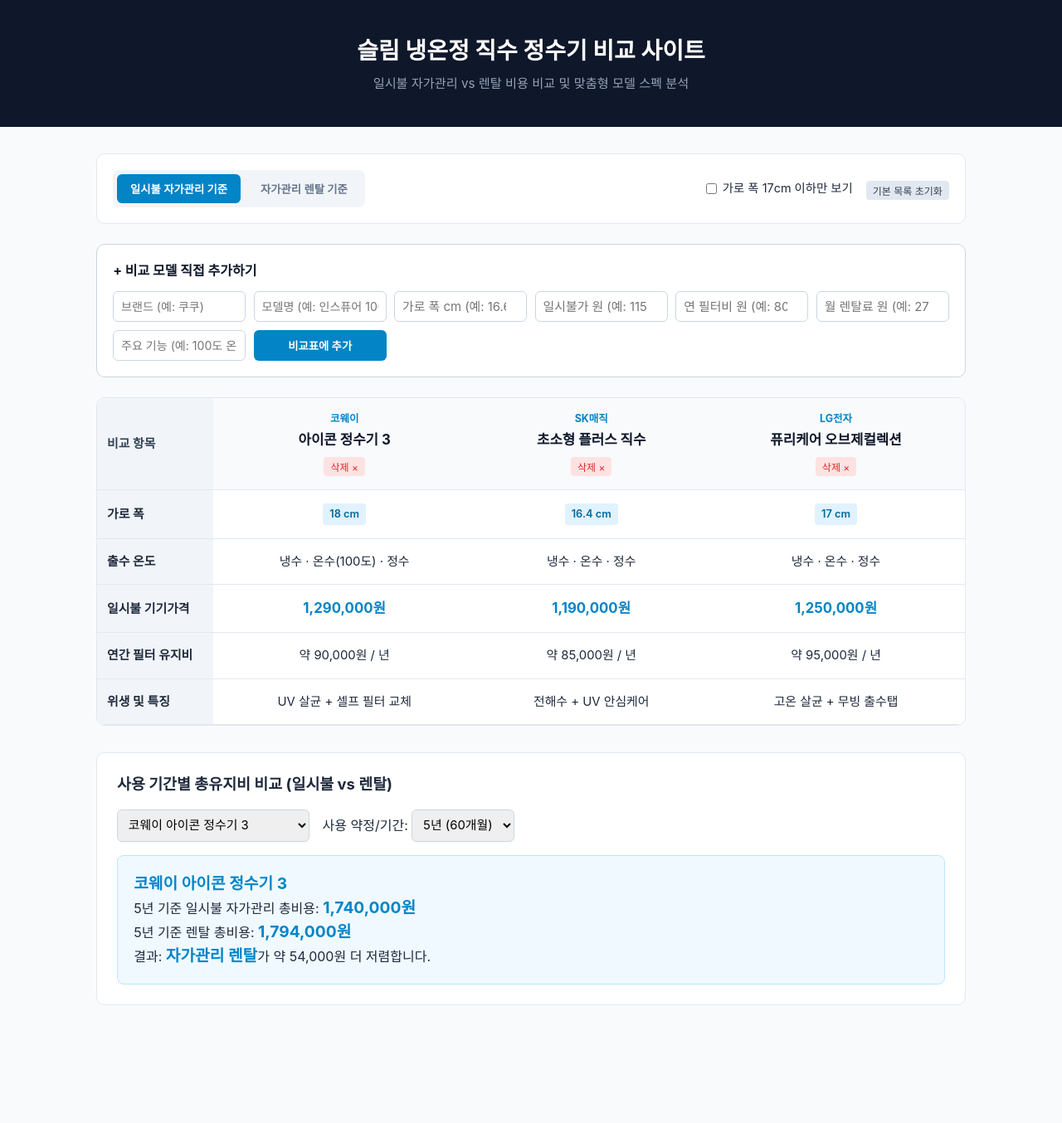
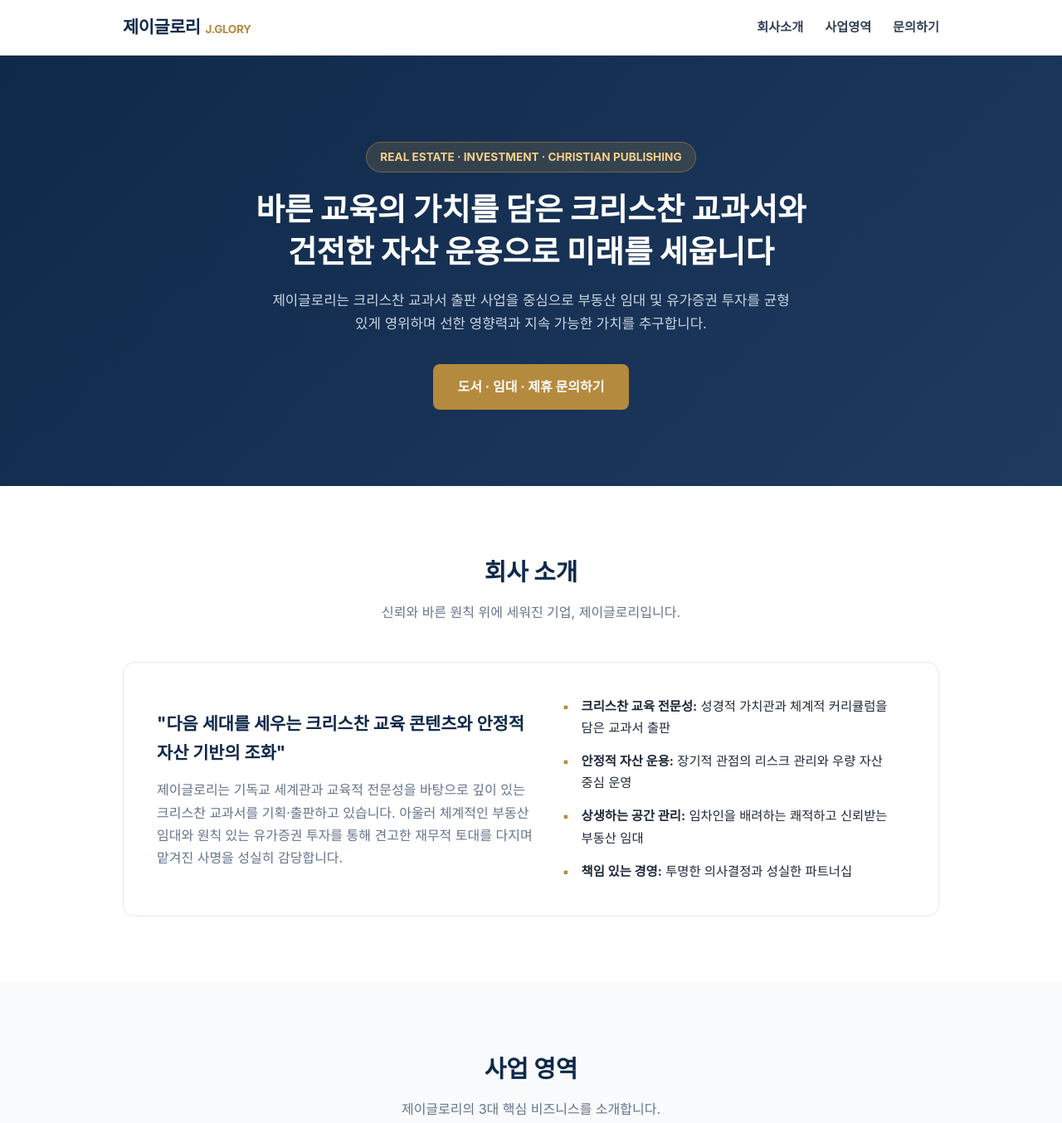
Before and after one commit to junyoungkim2016/test, a plain HTML site: page index.html in a window 1280 px wide. Shown: the top 1354 px of the page at 83% size. Before the commit the page ends 1244 px from the top, so only its background shows below. Drawn offline with Linux system fonts and the light colour scheme.

Commit message:
Replace purifier comparison page with J.GLORY company landing page

```diff
--- a/index.html
+++ b/index.html
@@ -1,210 +1,264 @@
 <!DOCTYPE html>
 <html lang="ko">
 <head>
-  <meta charset="UTF-8">
-  <meta name="viewport" content="width=device-width, initial-scale=1.0">
-  <title>슬림 냉온정 직수 정수기 비교 플랫폼</title>
+  <meta charset="UTF-8" />
+  <meta name="viewport" content="width=device-width, initial-scale=1.0" />
+  <title>제이글로리 | 부동산 임대 · 유가증권 투자 · 크리스찬 교과서 출판</title>
   <style>
-    * { box-sizing: border-box; margin: 0; padding: 0; font-family: 'Pretendard', -apple-system, BlinkMacSystemFont, sans-serif; }
-    body { background-color: #f8fafc; color: #1e293b; line-height: 1.5; }
-    header { background: #0f172a; color: #fff; padding: 2.5rem 1.5rem; text-align: center; }
-    header h1 { font-size: 1.75rem; margin-bottom: 0.5rem; }
-    header p { color: #94a3b8; font-size: 0.95rem; }
-    .container { max-width: 1080px; margin: 0 auto; padding: 2rem 1rem; }
-    .control-panel { display: flex; justify-content: space-between; align-items: center; flex-wrap: wrap; gap: 1rem; background: #fff; padding: 1.2rem; border-radius: 10px; border: 1px solid #e2e8f0; margin-bottom: 1.5rem; }
-    .mode-tabs { display: flex; gap: 0.5rem; background: #f1f5f9; padding: 0.3rem; border-radius: 8px; }
-    .tab-btn { padding: 0.5rem 1rem; border: none; border-radius: 6px; font-weight: 600; cursor: pointer; background: transparent; color: #64748b; transition: all 0.2s; }
-    .tab-btn.active { background: #0284c7; color: #fff; }
-    .filter-group { display: flex; gap: 1rem; align-items: center; flex-wrap: wrap; font-size: 0.9rem; }
-    .filter-group label { display: flex; align-items: center; gap: 0.4rem; cursor: pointer; }
-    .add-box { background: #fff; border: 1px solid #cbd5e1; border-radius: 10px; padding: 1.2rem; margin-bottom: 1.5rem; }
-    .add-box h2 { font-size: 1rem; margin-bottom: 0.8rem; color: #0f172a; }
-    .form-grid { display: grid; grid-template-columns: repeat(auto-fit, minmax(140px, 1fr)); gap: 0.6rem; }
-    .form-grid input { padding: 0.55rem; border: 1px solid #cbd5e1; border-radius: 6px; font-size: 0.88rem; width: 100%; }
-    .btn-primary { background: #0284c7; color: #fff; border: none; border-radius: 6px; padding: 0.55rem 1rem; font-weight: 600; cursor: pointer; }
-    .btn-primary:hover { background: #0369a1; }
-    .table-wrap { overflow-x: auto; background: #fff; border-radius: 10px; border: 1px solid #e2e8f0; margin-bottom: 2rem; }
-    table { width: 100%; border-collapse: collapse; text-align: center; min-width: 720px; }
-    th, td { padding: 1rem 0.75rem; border-bottom: 1px solid #e2e8f0; font-size: 0.93rem; }
-    th { background: #f8fafc; font-weight: 600; color: #334155; }
-    td:first-child, th:first-child { text-align: left; font-weight: 600; background: #f1f5f9; width: 140px; min-width: 140px; }
-    .brand-tag { font-size: 0.78rem; color: #0284c7; font-weight: 700; display: block; }
-    .model-name { font-size: 1.05rem; font-weight: 700; color: #0f172a; display: block; margin: 0.2rem 0; }
-    .del-btn { background: #fee2e2; color: #dc2626; border: none; padding: 0.2rem 0.5rem; border-radius: 4px; font-size: 0.75rem; cursor: pointer; margin-top: 0.3rem; }
-    .price-highlight { font-size: 1.05rem; font-weight: 700; color: #0284c7; }
-    .badge { display: inline-block; padding: 0.2rem 0.5rem; background: #e0f2fe; color: #0369a1; border-radius: 4px; font-size: 0.8rem; font-weight: 600; }
-    .calc-card { background: #fff; padding: 1.5rem; border-radius: 10px; border: 1px solid #e2e8f0; }
-    .calc-card h2 { font-size: 1.15rem; margin-bottom: 1rem; }
-    .calc-controls { display: flex; gap: 1rem; flex-wrap: wrap; align-items: center; margin-bottom: 1rem; }
-    select, input[type="number"] { padding: 0.55rem; border: 1px solid #cbd5e1; border-radius: 6px; font-size: 0.93rem; }
-    .calc-result { background: #f0f9ff; border: 1px solid #bae6fd; padding: 1.2rem; border-radius: 8px; font-size: 1rem; }
-    .calc-result strong { color: #0284c7; font-size: 1.2rem; }
+    :root {
+      --primary: #0f294a;
+      --primary-dark: #091a30;
+      --accent: #b48a3e;
+      --text: #1f2937;
+      --muted: #64748b;
+      --bg-light: #f8fafc;
+      --border: #e2e8f0;
+    }
+    * { box-sizing: border-box; margin: 0; padding: 0; }
+    html { scroll-behavior: smooth; }
+    body {
+      font-family: 'Pretendard', -apple-system, BlinkMacSystemFont, 'Malgun Gothic', sans-serif;
+      color: var(--text);
+      line-height: 1.7;
+      word-break: keep-all;
+    }
+    a { text-decoration: none; color: inherit; }
+    .container { max-width: 1024px; margin: 0 auto; padding: 0 20px; }
+
+    /* 상단 네비게이션 */
+    header {
+      position: sticky; top: 0; z-index: 100;
+      background: rgba(255, 255, 255, 0.96);
+      border-bottom: 1px solid var(--border);
+      backdrop-filter: blur(6px);
+    }
+    .nav {
+      display: flex; justify-content: space-between; align-items: center;
+      height: 66px;
+    }
+    .logo {
+      font-size: 1.3rem; font-weight: 800; color: var(--primary);
+      letter-spacing: -0.02em;
+    }
+    .logo span { color: var(--accent); font-size: 0.85rem; margin-left: 6px; font-weight: 700; }
+    .nav-links { display: flex; gap: 26px; font-size: 0.95rem; font-weight: 600; color: #334155; }
+    .nav-links a:hover { color: var(--primary); }
+
+    /* 첫 화면 (히어로) */
+    .hero {
+      padding: 104px 0 92px;
+      background: linear-gradient(135deg, #0f294a 0%, #1e3a5f 100%);
+      color: #ffffff;
+      text-align: center;
+    }
+    .badge {
+      display: inline-block; padding: 6px 16px; border-radius: 999px;
+      background: rgba(180, 138, 62, 0.2); border: 1px solid rgba(180, 138, 62, 0.5);
+      color: #f3d08a; font-size: 0.85rem; font-weight: 700; margin-bottom: 20px;
+    }
+    .hero h1 {
+      font-size: 2.35rem; font-weight: 800; line-height: 1.35;
+      margin-bottom: 18px;
+    }
+    .hero p {
+      max-width: 640px; margin: 0 auto 34px;
+      color: #cbd5e1; font-size: 1.05rem;
+    }
+    .btn {
+      display: inline-block; padding: 14px 30px; border-radius: 8px;
+      background: var(--accent); color: #ffffff; font-weight: 700;
+      transition: opacity 0.2s;
+    }
+    .btn:hover { opacity: 0.9; }
+
+    /* 공통 섹션 */
+    section { padding: 80px 0; }
+    .bg-light { background: var(--bg-light); }
+    .section-title { text-align: center; margin-bottom: 46px; }
+    .section-title h2 { font-size: 1.8rem; font-weight: 800; color: var(--primary); margin-bottom: 10px; }
+    .section-title p { color: var(--muted); }
+
+    /* 회사 소개 박스 */
+    .about-box {
+      background: #ffffff; border: 1px solid var(--border);
+      border-radius: 14px; padding: 40px;
+      display: grid; grid-template-columns: 1.1fr 1fr; gap: 36px; align-items: center;
+    }
+    .about-list { list-style: none; display: grid; gap: 14px; }
+    .about-list li {
+      padding-left: 22px; position: relative; font-size: 0.96rem;
+    }
+    .about-list li::before {
+      content: "▪"; position: absolute; left: 0; color: var(--accent); font-weight: 800;
+    }
+
+    /* 카드 그리드 */
+    .grid {
+      display: grid;
+      grid-template-columns: repeat(auto-fit, minmax(280px, 1fr));
+      gap: 24px;
+    }
+    .card {
+      background: #ffffff; padding: 32px 28px; border-radius: 12px;
+      border: 1px solid var(--border);
+      border-top: 4px solid var(--primary);
+    }
+    .card-num {
+      display: inline-block; font-size: 0.82rem; font-weight: 800;
+      color: var(--accent); margin-bottom: 8px; letter-spacing: 0.05em;
+    }
+    .card h3 { font-size: 1.22rem; margin-bottom: 12px; color: #0f172a; }
+    .card p { color: var(--muted); font-size: 0.95rem; }
+
+    /* 문의 섹션 */
+    .contact-wrap {
+      display: grid; grid-template-columns: 1fr 1.2fr; gap: 36px;
+      background: #ffffff; padding: 36px; border-radius: 14px; border: 1px solid var(--border);
+    }
+    .contact-info p { margin-bottom: 12px; font-size: 0.96rem; color: #334155; }
+    form { display: grid; gap: 14px; }
+    input, textarea, select {
+      width: 100%; padding: 12px 14px; border: 1px solid var(--border);
+      border-radius: 8px; font-size: 0.95rem; font-family: inherit; background: #fff;
+    }
+    textarea { min-height: 110px; resize: vertical; }
+    button[type="submit"] {
+      border: none; cursor: pointer; font-size: 1rem; background: var(--primary);
+    }
+
+    /* 푸터 */
+    footer {
+      background: #0f172a; color: #94a3b8;
+      padding: 42px 0; font-size: 0.85rem; line-height: 1.85;
+    }
+    footer strong { color: #f8fafc; }
+
+    @media (max-width: 768px) {
+      .hero h1 { font-size: 1.75rem; }
+      .about-box, .contact-wrap { grid-template-columns: 1fr; padding: 26px; }
+      .nav-links { gap: 16px; font-size: 0.88rem; }
+    }
   </style>
 </head>
 <body>
+
+  <!-- 상단 메뉴 -->
   <header>
-  <h1>슬림 냉온정 직수 정수기 비교 사이트</h1>
-  <p>일시불 자가관리 vs 렌탈 비용 비교 및 맞춤형 모델 스펙 분석</p>
+    <div class="container nav">
+      <a href="#" class="logo">제이글로리<span>J.GLORY</span></a>
+      <nav class="nav-links">
+        <a href="#about">회사소개</a>
+        <a href="#business">사업영역</a>
+        <a href="#contact">문의하기</a>
+      </nav>
+    </div>
   </header>
+
+  <!-- 첫 화면 -->
+  <section class="hero">
     <div class="container">
-  <div class="control-panel">
-    <div class="mode-tabs">
-      <button class="tab-btn active" id="tabLump" onclick="setMode('lump')">일시불 자가관리 기준</button>
-      <button class="tab-btn" id="tabRental" onclick="setMode('rental')">자가관리 렌탈 기준</button>
+      <span class="badge">REAL ESTATE · INVESTMENT · CHRISTIAN PUBLISHING</span>
+      <h1>바른 교육의 가치를 담은 크리스찬 교과서와<br />건전한 자산 운용으로 미래를 세웁니다</h1>
+      <p>제이글로리는 크리스찬 교과서 출판 사업을 중심으로 부동산 임대 및 유가증권 투자를 균형 있게 영위하며 선한 영향력과 지속 가능한 가치를 추구합니다.</p>
+      <a href="#contact" class="btn">도서 · 임대 · 제휴 문의하기</a>
     </div>
-    <div class="filter-group">
-      <label><input type="checkbox" id="chkSlim" onchange="render()"> 가로 폭 17cm 이하만 보기</label>
-      <button class="del-btn" style="background:#e2e8f0; color:#334155;" onclick="resetData()">기본 목록 초기화</button>
+  </section>
+
+  <!-- 회사 소개 -->
+  <section id="about">
+    <div class="container">
+      <div class="section-title">
+        <h2>회사 소개</h2>
+        <p>신뢰와 바른 원칙 위에 세워진 기업, 제이글로리입니다.</p>
+      </div>
+      <div class="about-box">
+        <div>
+          <h3 style="font-size:1.3rem; margin-bottom:14px; color:var(--primary);">
+            "다음 세대를 세우는 크리스찬 교육 콘텐츠와 안정적 자산 기반의 조화"
+          </h3>
+          <p style="color:var(--muted);">
+            제이글로리는 기독교 세계관과 교육적 전문성을 바탕으로 깊이 있는 크리스찬 교과서를 기획·출판하고 있습니다.
+            아울러 체계적인 부동산 임대와 원칙 있는 유가증권 투자를 통해 견고한 재무적 토대를 다지며 맡겨진 사명을 성실히 감당합니다.
+          </p>
+        </div>
+        <ul class="about-list">
+          <li><strong>크리스찬 교육 전문성:</strong> 성경적 가치관과 체계적 커리큘럼을 담은 교과서 출판</li>
+          <li><strong>안정적 자산 운용:</strong> 장기적 관점의 리스크 관리와 우량 자산 중심 운영</li>
+          <li><strong>상생하는 공간 관리:</strong> 임차인을 배려하는 쾌적하고 신뢰받는 부동산 임대</li>
+          <li><strong>책임 있는 경영:</strong> 투명한 의사결정과 성실한 파트너십</li>
+        </ul>
       </div>
     </div>
+  </section>
 
-  <div class="add-box">
-    <h2>+ 비교 모델 직접 추가하기</h2>
-    <div class="form-grid">
-      <input type="text" id="inBrand" placeholder="브랜드 (예: 쿠쿠)">
-      <input type="text" id="inName" placeholder="모델명 (예: 인스퓨어 100도)">
-      <input type="number" id="inWidth" step="0.1" placeholder="가로 폭 cm (예: 16.6)">
-      <input type="number" id="inLump" placeholder="일시불가 원 (예: 1150000)">
-      <input type="number" id="inFilter" placeholder="연 필터비 원 (예: 80000)">
-      <input type="number" id="inRental" placeholder="월 렌탈료 원 (예: 27900)">
-      <input type="text" id="inSpec" placeholder="주요 기능 (예: 100도 온수, UV)">
-      <button class="btn-primary" onclick="addModel()">비교표에 추가</button>
+  <!-- 핵심 사업영역 -->
+  <section id="business" class="bg-light">
+    <div class="container">
+      <div class="section-title">
+        <h2>사업 영역</h2>
+        <p>제이글로리의 3대 핵심 비즈니스를 소개합니다.</p>
+      </div>
+      <div class="grid">
+        <div class="card">
+          <span class="card-num">BUSINESS 01</span>
+          <h3>출판업 (크리스찬 교과서)</h3>
+          <p>기독교 학교 및 교육 현장에 필요한 크리스찬 교과서와 교육 교재를 전문적으로 기획·출간합니다. 바른 신앙과 학문적 깊이를 겸비한 양질의 교육 콘텐츠를 제공합니다.</p>
+        </div>
+        <div class="card">
+          <span class="card-num">BUSINESS 02</span>
+          <h3>부동산 임대</h3>
+          <p>입지와 수요에 대한 면밀한 분석을 바탕으로 우량 부동산 자산을 보유·운용합니다. 체계적인 시설 관리와 원활한 소통으로 안정적인 임대 환경을 조성합니다.</p>
+        </div>
+        <div class="card">
+          <span class="card-num">BUSINESS 03</span>
+          <h3>유가증권 투자</h3>
+          <p>시장 흐름과 기업의 본질적 가치에 대한 신중한 분석을 토대로 유가증권 자산을 운용합니다. 철저한 리스크 관리를 원칙으로 건전하고 지속적인 수익 구조를 추구합니다.</p>
         </div>
       </div>
+    </div>
+  </section>
 
-  <div class="table-wrap"><table id="compareTable"></table></div>
-
-  <div class="calc-card">
-    <h2>사용 기간별 총유지비 비교 (일시불 vs 렌탈)</h2>
-    <div class="calc-controls">
-      <select id="calcSelect" onchange="calculate()"></select>
-      <label>사용 약정/기간:
-        <select id="calcYears" onchange="calculate()">
-          <option value="3">3년 (36개월)</option>
-          <option value="5" selected>5년 (60개월)</option>
-          <option value="6">6년 (72개월)</option>
+  <!-- 문의하기 -->
+  <section id="contact">
+    <div class="container">
+      <div class="section-title">
+        <h2>문의하기</h2>
+        <p>크리스찬 교과서 구매·출판, 부동산 임대 및 제휴 문의를 남겨주시면 신속히 회신드리겠습니다.</p>
+      </div>
+      <div class="contact-wrap">
+        <div class="contact-info">
+          <h3 style="margin-bottom:16px; color:var(--primary);">Contact Information</h3>
+          <p><strong>회사명:</strong> 제이글로리</p>
+          <p><strong>대표자:</strong> 김무열</p>
+          <p><strong>대표전화:</strong> 02-000-0000</p>
+          <p><strong>이메일:</strong> contact@jglory.co.kr</p>
+          <p><strong>운영시간:</strong> 평일 09:00 ~ 18:00 (주말·공휴일 휴무)</p>
+          <p><strong>주소:</strong> 주소를 입력해 주세요</p>
+        </div>
+        <form onsubmit="alert('제이글로리에 문의가 접수되었습니다. (실제 이메일 수신을 위해서는 폼 서비스 연동이 필요합니다)'); return false;">
+          <select required>
+            <option value="">문의 분야를 선택해 주세요</option>
+            <option value="크리스찬 교과서·출판">크리스찬 교과서 · 출판 문의</option>
+            <option value="부동산 임대">부동산 임대 문의</option>
+            <option value="제휴 및 기타">비즈니스 제휴 · 기타 문의</option>
           </select>
-      </label>
-    </div>
-    <div class="calc-result" id="calcResult"></div>
+          <input type="text" placeholder="성함 또는 기관·업체명" required />
+          <input type="text" placeholder="연락처 (전화번호 또는 이메일)" required />
+          <textarea placeholder="문의하실 내용을 적어주세요." required></textarea>
+          <button type="submit" class="btn">문의 접수하기</button>
+        </form>
       </div>
     </div>
+  </section>
 
-<script>
-const initialData = [
-  { id: 1, brand: "코웨이", name: "아이콘 정수기 3", width: 18.0, lumpPrice: 1290000, yearlyFilter: 90000, rentalMonthly: 29900, temp: "냉수 · 온수(100도) · 정수", care: "UV 살균 + 셀프 필터 교체" },
-  { id: 2, brand: "SK매직", name: "초소형 플러스 직수", width: 16.4, lumpPrice: 1190000, yearlyFilter: 85000, rentalMonthly: 28900, temp: "냉수 · 온수 · 정수", care: "전해수 + UV 안심케어" },
-  { id: 3, brand: "LG전자", name: "퓨리케어 오브제컬렉션", width: 17.0, lumpPrice: 1250000, yearlyFilter: 95000, rentalMonthly: 30900, temp: "냉수 · 온수 · 정수", care: "고온 살균 + 무빙 출수탭" }
-];
+  <!-- 하단 사업자 정보 -->
+  <footer>
+    <div class="container">
+      <p><strong>제이글로리</strong> | 대표자: 김무열 | 사업자등록번호: 000-00-00000</p>
+      <p>주소: 주소를 입력해 주세요 | 이메일: contact@jglory.co.kr | 전화: 02-000-0000</p>
+      <p style="margin-top:8px;">© 2026 제이글로리 (J.GLORY). All rights reserved.</p>
+    </div>
+  </footer>
 
-let viewMode = 'lump';
-let models = JSON.parse(localStorage.getItem('slimHotColdPurifiers')) || [...initialData];
-
-function save() { localStorage.setItem('slimHotColdPurifiers', JSON.stringify(models)); }
-
-function setMode(mode) {
-  viewMode = mode;
-  document.getElementById('tabLump').classList.toggle('active', mode === 'lump');
-  document.getElementById('tabRental').classList.toggle('active', mode === 'rental');
-  render();
-}
-
-function addModel() {
-  const brand = document.getElementById('inBrand').value.trim() || "기타";
-  const name = document.getElementById('inName').value.trim();
-  const width = parseFloat(document.getElementById('inWidth').value);
-  const lumpPrice = parseInt(document.getElementById('inLump').value, 10) || 0;
-  const yearlyFilter = parseInt(document.getElementById('inFilter').value, 10) || 0;
-  const rentalMonthly = parseInt(document.getElementById('inRental').value, 10) || 0;
-  const care = document.getElementById('inSpec').value.trim() || "직수형 / 자가관리";
-  if (!name || isNaN(width)) { alert("모델명과 가로 폭(cm)은 필수 입력 사항입니다."); return; }
-  models.push({ id: Date.now(), brand, name, width, lumpPrice, yearlyFilter, rentalMonthly, temp: "냉수 · 온수 · 정수", care });
-  ['inBrand','inName','inWidth','inLump','inFilter','inRental','inSpec'].forEach(id => document.getElementById(id).value = '');
-  save();
-  render();
-}
-
-function removeModel(id) {
-  models = models.filter(m => m.id !== id);
-  save();
-  render();
-}
-
-function resetData() {
-  if (confirm("기본 3종 모델로 초기화하시겠습니까?")) {
-    models = [...initialData];
-    save();
-    document.getElementById('chkSlim').checked = false;
-    render();
-  }
-}
-
-function escapeHtml(value) {
-  return String(value).replace(/[&<>'"]/g, char => ({ '&':'&amp;', '<':'&lt;', '>':'&gt;', "'":'&#39;', '"':'&quot;' }[char]));
-}
-
-function render() {
-  const onlySlim = document.getElementById('chkSlim').checked;
-  const list = models.filter(m => !onlySlim || m.width <= 17.0);
-  const table = document.getElementById('compareTable');
-
-  if (list.length === 0) {
-    table.innerHTML = `<tr><td style="text-align:center; padding:2rem;">조건에 맞는 모델이 없습니다.</td></tr>`;
-  } else {
-    let html = `<thead><tr><th>비교 항목</th>`;
-    list.forEach(m => {
-      html += `<th><span class="brand-tag">${escapeHtml(m.brand)}</span><span class="model-name">${escapeHtml(m.name)}</span><button class="del-btn" onclick="removeModel(${m.id})">삭제 ×</button></th>`;
-    });
-    html += `</tr></thead><tbody>`;
-
-    const rows = [
-      { label: "가로 폭", val: m => `<span class="badge">${m.width} cm</span>` },
-      { label: "출수 온도", val: m => escapeHtml(m.temp) },
-      { label: viewMode === 'lump' ? "일시불 기기가격" : "월 렌탈료 (자가관리)", val: m => viewMode === 'lump' ? `<span class="price-highlight">${m.lumpPrice.toLocaleString()}원</span>` : `<span class="price-highlight">월 ${m.rentalMonthly.toLocaleString()}원</span>` },
-      { label: viewMode === 'lump' ? "연간 필터 유지비" : "5년 렌탈 총액", val: m => viewMode === 'lump' ? `약 ${m.yearlyFilter.toLocaleString()}원 / 년` : `약 ${(m.rentalMonthly * 60).toLocaleString()}원` },
-      { label: "위생 및 특징", val: m => escapeHtml(m.care) }
-    ];
-
-    rows.forEach(r => {
-      html += `<tr><td>${r.label}</td>`;
-      list.forEach(m => html += `<td>${r.val(m)}</td>`);
-      html += `</tr>`;
-    });
-    html += `</tbody>`;
-    table.innerHTML = html;
-  }
-
-  const select = document.getElementById('calcSelect');
-  const previous = select.value;
-  select.innerHTML = models.map(m => `<option value="${m.id}">${escapeHtml(m.brand)} ${escapeHtml(m.name)}</option>`).join('');
-  if (models.some(m => String(m.id) === previous)) select.value = previous;
-  calculate();
-}
-
-function calculate() {
-  const id = Number(document.getElementById('calcSelect').value);
-  const model = models.find(m => m.id === id);
-  if (!model) {
-    document.getElementById('calcResult').innerHTML = "모델을 추가하거나 기본 목록을 초기화해 주세요.";
-    return;
-  }
-  const years = Number(document.getElementById('calcYears').value);
-  const months = years * 12;
-  const lumpTotal = model.lumpPrice + model.yearlyFilter * years;
-  const rentalTotal = model.rentalMonthly * months;
-  const difference = lumpTotal - rentalTotal;
-  const cheaper = difference > 0 ? "일시불 자가관리" : "자가관리 렌탈";
-  const amount = Math.abs(difference).toLocaleString();
-
-  document.getElementById('calcResult').innerHTML = `
-    <strong>${escapeHtml(model.brand)} ${escapeHtml(model.name)}</strong><br>
-    ${years}년 기준 일시불 자가관리 총비용: <strong>${lumpTotal.toLocaleString()}원</strong><br>
-    ${years}년 기준 렌탈 총비용: <strong>${rentalTotal.toLocaleString()}원</strong><br>
-    결과: <strong>${cheaper}</strong>가 약 ${amount}원 더 저렴합니다.
-  `;
-}
-
-render();
-</script>
 </body>
 </html>
```
Lines whose indentation alone changed are shown as unchanged.
